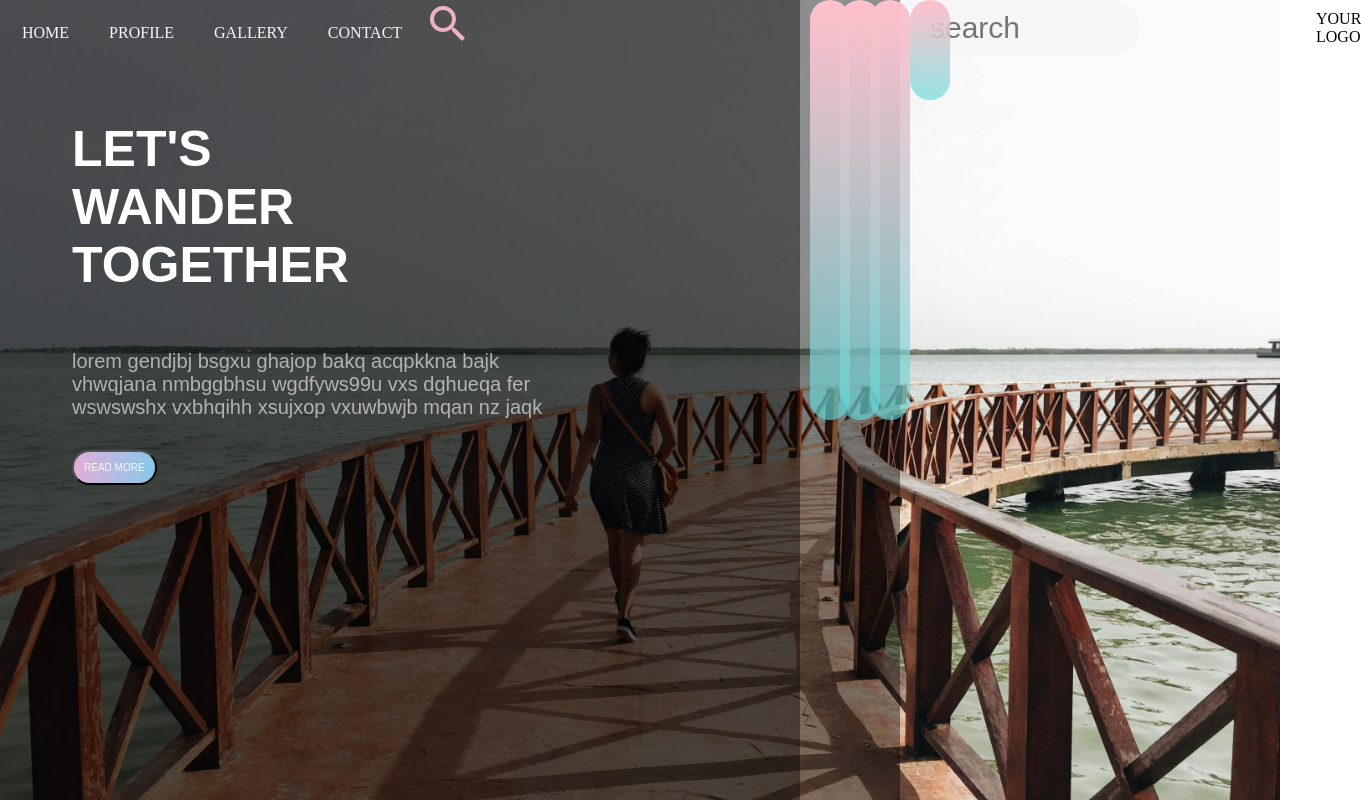
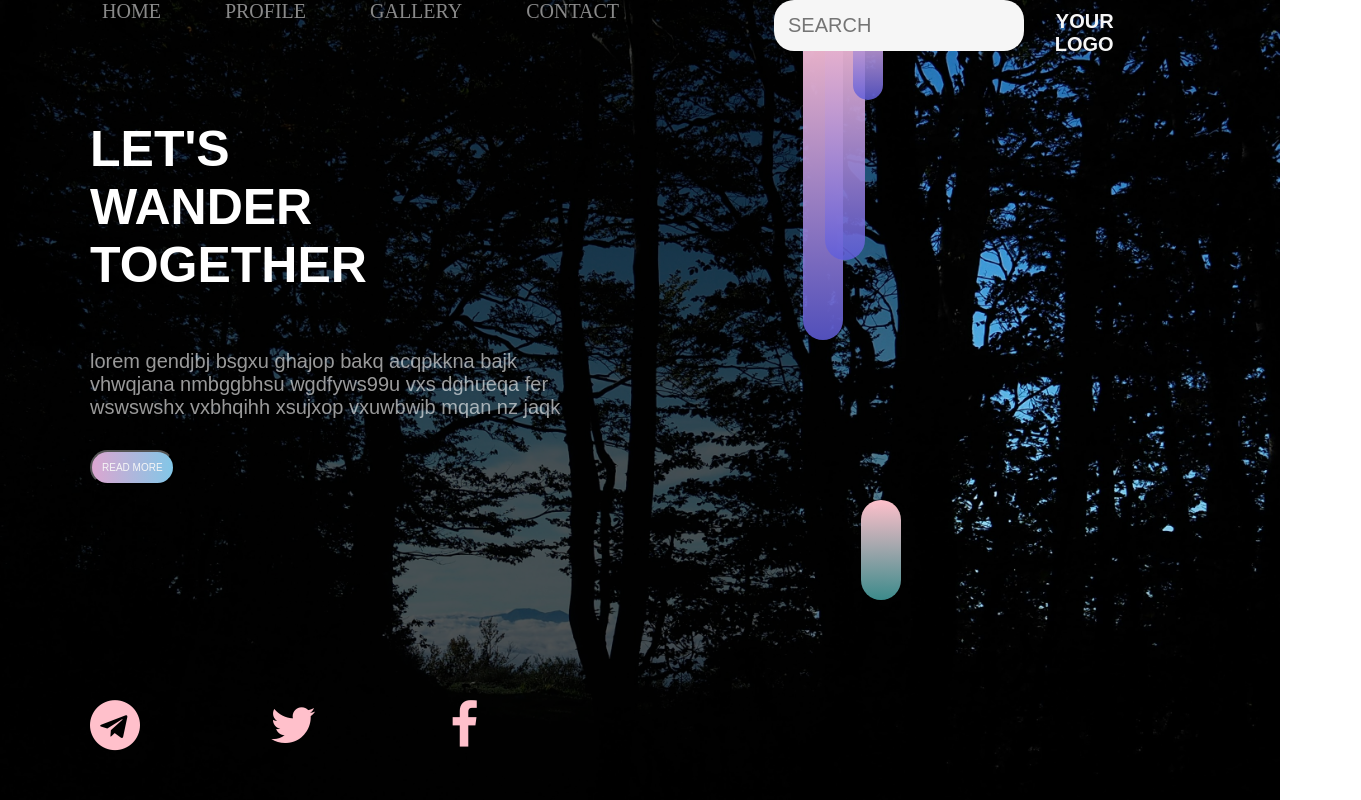
Before and after one commit to Um-mi-Tech/OVERLAY, a plain HTML site: page Index.html in a window 1280 px wide. Shown: the whole page, 1361 px wide, since content can reach past the window. Drawn offline with nearby package versions, Linux system fonts and the light colour scheme; a web font is replaced by a local one.

Commit message:
update all files in repositories

```diff
--- a/Index.html
+++ b/Index.html
@@ -4,30 +4,38 @@
     <meta charset="UTF-8">
     <meta name="viewport" content="width=device-width, initial-scale=1.0">
     <title>My Logo</title>
+    <link rel="stylesheet" href="https://cdnjs.cloudflare.com/ajax/libs/font-awesome/4.7.0/css/font-awesome.css"/>
+
     <link rel="stylesheet" href="Style.css">
-    <link rel="preconnect" href="https://fonts.googleapis.com">
+    <link rel="stylesheet" href="https://fonts.googleapis.com/css2?family=Material+Symbols+Outlined:opsz,wght,FILL,GRAD@24,400,0,0" />
 
-    <link href="https://fonts.googleapis.com/icon?family=Material+Icons"
-    rel="stylesheet">
-    <link rel="stylesheet" href="https://fonts.googleapis.com/css2?family=Material+Symbols+Outlined:opsz,wght,FILL,GRAD@20..48,100..700,0..1,-50..200" />
 </head>
 <body>
     <div class="box">
         <div class="box1">
 
-        <ul>
-            <li><a href="#"></a> HOME</li>
-            <li><a href="#"></a> PROFILE</li>
-            <li><a href="#"></a> GALLERY</li>
-            <li><a href="#"></a> CONTACT</li>
-        </ul>
+        <nav>
+            <a href="#HOME">HOME</a>
+            <a href="#PEOFILE">PROFILE</a>
+            <a href="#GALLERY">GALLERY</a>
+            <a href="#CONTACT">CONTACT</a>
+
+        </nav>
         <h1> LET'S <br> WANDER
             <br> TOGETHER </h1>
             <p>
                 lorem gendjbj bsgxu ghajop bakq acqpkkna bajk <br> vhwqjana nmbggbhsu wgdfyws99u vxs dghueqa fer <br> wswswshx vxbhqihh xsujxop vxuwbwjb mqan nz jaqk
             </p>
             <button type="button"> READ MORE</button>
-         <span class="material-icons pink600">search </span>
+            <a href="https://twitter.com/SalaudeenU34599?t=DQdXrNGRRibq-vFypETeSA&s=09">
+                <i class="fa fa-telegram"></i>
+            </a>
+            <a href="https://twitter.com/SalaudeenU34599?t=DQdXrNGRRibq-vFypETeSA&s=09">
+                <i class="fa fa-twitter"></i>
+            </a>
+            <a href="https://github.com/Um-mi-Tech">
+                <i class="fa fa-facebook"></i>
+            </a>
 
     </div>
    </div>
@@ -37,13 +45,20 @@
    <div class="box5"> </div>
    <div class="box6"> </div>
    <div class="box7"> </div>
-    <form>
+
         <div class="search">
-            <input class="search-input" type="search" placeholder="search">
-          <label>YOUR LOGO</label>
-        </div>
-    </form>
+           <form>
+            <input class="search-input" type="search" placeholder="SEARCH" id="input">
+
+        </form>
+
     </div>
+    <h2>
+        YOUR <br>LOGO
+      </h2>
+
+
+
 
 </body>
 
--- a/Style.css
+++ b/Style.css
@@ -8,7 +8,7 @@
     padding: 0;
 }
 body{
-    background: url(Logo1.jpg);
+    background: url(UpSplash1.jpg);
     width: 100%;
     height: 100vh;
     background-size: cover;
@@ -50,9 +50,9 @@ body{
 }
 .box2{
   position: relative;
-  width: 30px;
+  width: 20px;
   height:100px;
-  /*background-color: transparent;*/
+  background-color: transparent;
 
 
 }
@@ -60,47 +60,49 @@ body{
   content: '';
   position: absolute;
   justify-content: left;
-  left:10px;
+  left:3px;
   width: 20px;
-  height: 50vh;
+  height: 40vh;
   border-radius: 20px;
   padding: 10px;
-  background: linear-gradient(to bottom , pink, rgba(93, 218, 218, 0.637));
+  background: linear-gradient(to bottom , pink, rgba(95, 93, 218, 0.856));
+  }
 
-  }
  .box3{
     position: relative;
     width: 30px;
     height:100px;
   }
-  .box3::before{
+  .box3::after{
     content: '';
     position: absolute;
     justify-content: left;
-    left:10px;
+    left:5px;
     width: 20px;
-    height: 50vh;
+    height: 30vh;
     border-radius: 20px;
     padding: 10px;
-    background: linear-gradient(to bottom , pink, rgba(93, 218, 218, 0.637));
+    background: linear-gradient(to bottom , pink,  rgba(95, 93, 218, 0.856));
   }
+
     .box4{
       position: relative;
-      width: 30px;
+      width: 10px;
       height:100px;
     }
     .box4::before{
       content: '';
       position: absolute;
       justify-content: left;
-      left:10px;
-      width: 20px;
-      height: 50vh;
+      left:3px;
+      width: 10px;
+      height: 10vh;
       border-radius: 20px;
       padding: 10px;
-      background: linear-gradient(to bottom , pink, rgba(93, 218, 218, 0.637));
- /* z-index: -1; */
+      background: linear-gradient(to bottom , pink,  rgba(95, 93, 218, 0.856));
     }
+
+
 .box5{
   position: relative;
   width: 30px;
@@ -109,87 +111,91 @@ body{
 .box5::before{
   content: '';
   position: absolute;
-  justify-content: center;
-  align-items: center;
-  left:20px;
+ float: left;
+ justify-content: left;
+ left: 1px;
   width: 20px;
   height: 10vh;
   border-radius: 20px;
   padding: 10px;
+  top:500px;
   background: linear-gradient(to bottom , pink, rgba(93, 218, 218, 0.637));
-}
-.box ul{
-float:left;
-padding: 2px;
-border: 20px;
-}
- .box ul li{
-    color: #f6f6f6;
-    left:20%;
-    top:10%;
-    justify-items: left;
-    float: left;
-    padding: 20px; border: 30px;
-    list-style: none;
 
 }
-.box ul li :hover{
-    color: white;
-    background-color: #333333;
-    border: #f6f6f6;
+.box nav a{
+  text-decoration: none;
+
+  color: #898989;
+  font-size: 20px;
+  font-weight: 0 10px;
+  margin: 30px;
+  position: relative;
+  padding-top: 30%;
+ left: 8%;
+ top: 20%;
+ padding-top: 20%;
 
 
 }
-.box ul li a{
-  position:relative;
-  text-decoration: none;
-  font-family: poppins sans-serif;
+nav a:hover{
   color: #f6f6f6;
-  font-size: 18px;
-  letter-spacing: 0.5px;
-
-}
-.box a::after{
-  content: '';
-  position: absolute;
-  left: 0;
-  bottom: 10px;
-  transition: 0.3s;
-
-}
-  .box a:hover{
-  color: #ffff;
- }
- a:hover::after{
-  width: 100%;
- }
-
-  .search{
-    display: flex;
-    width: 200px;
-    padding: 10px;
-    justify-items: right;
-    align-self: right;
-    border-radius: 30px;
-    background: #f6f6f6;
-   right: 10%;
-    float: right;
-    justify-content: space-between;
-
 
 
 
 }
+
+
+nav a::before{
+  content: "";
+  position: absolute;
+  bottom: -10px;
+  left: 0;
+  width: 0;
+  height: 3px;
+  background-color:white;
+  transition:  0.3s;
+
+
+}
+
+
+ nav a:hover::before{
+  width: 100%;
+
+
+ }
+
+
+
+  .search{
+   border-radius: 20px;
+   --padding:14px;
+   width: 250px;
+   justify-content: right;
+   background-color: #f6f6f6;
+   position: absolute;
+   float: right;
+   right: 20%;
+  }
   .search-input{
-    font-size: 30px;
+    font-size: 20px;
     font-family: poppins, sans-serif;
     color: #333333;
+    margin: var(--padding);
     border: none;
-    display: flex;
-    float: right;
-    right: 100px;
+    outline: none;
     background: transparent;
 
+  }
+   h2{
+    position: absolute;
+    text-align: right;
+   right: 13%;
+   font-size: 20px;
+   font-family: poppins, sans-serif;
+   color: #f6f6f6;
+   top: 10px;
+   left: 10%;
   }
   .box h1{
     font-size: 50px;
@@ -199,7 +205,7 @@ border: 20px;
     align-items: left;
     position: absolute;
     justify-content: left;
-    left:8%;
+    left:10%;
 
 
   }
@@ -212,7 +218,7 @@ border: 20px;
     align-items: left;
     position: absolute;
     justify-content: left;
-    left:8%;
+    left: 10%;
   }
   .box button{
     padding: 10px;
@@ -225,24 +231,27 @@ border: 20px;
     align-items: left;
     position: absolute;
     justify-content: left;
-    left:8%;
+    left: 10%;
   }
+  .fa-telegram{
+  color: pink;
+  font-size: 50px;
+  top: 700px;
+  left: 10%;
+  position: absolute;
+  }
+  .fa-twitter{
+    color: pink;
+    font-size: 50px;
+    top: 700px;
+    left: 30%;
+    position: absolute;
+    }
+    .fa-facebook{
+      color: pink;
+      font-size: 50px;
+      top: 700px;
+      left: 50%;
 
-  .box .material-icons.pink600 {
-
-    font-family: 'Material Icons';
-    font-weight: normal;
-    font-style: normal;
-    font-size: 48px;  /* Preferred icon size */
-    display: flex;
-   /* border-radius: 20px;
-    line-height: 1;
-    text-transform: none;
-    letter-spacing: normal;
-    word-wrap: normal;
-   white-space: nowrap;
-   direction;1tr; */
-     left: 8%;
-     bottom: 600px;
-     color: rgba(255, 192, 203, 0.89);
+      position: absolute;
       }
```
Also changed, not shown: UpSplash1.jpg (added). Lines whose indentation alone changed are shown as unchanged.
